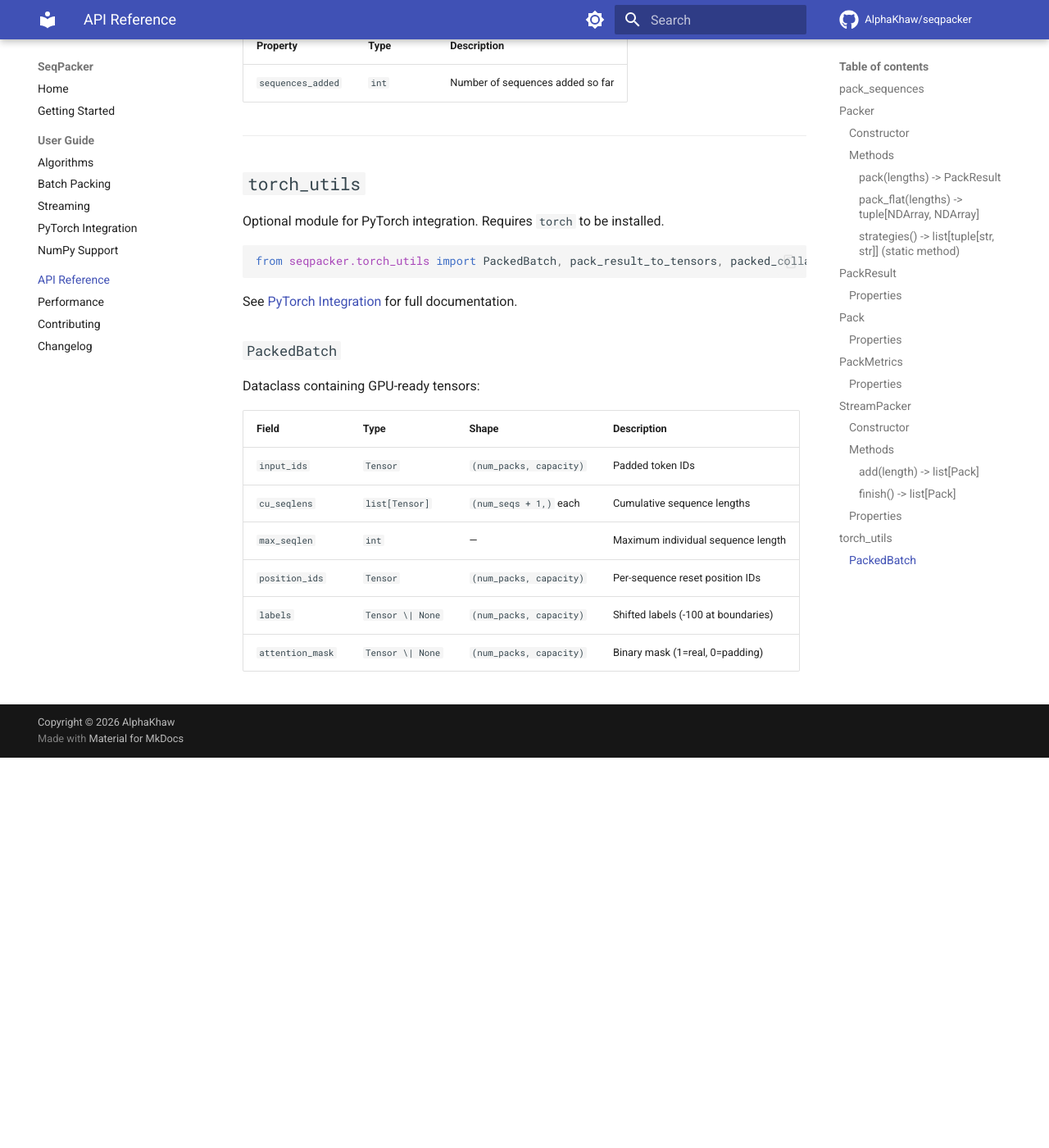
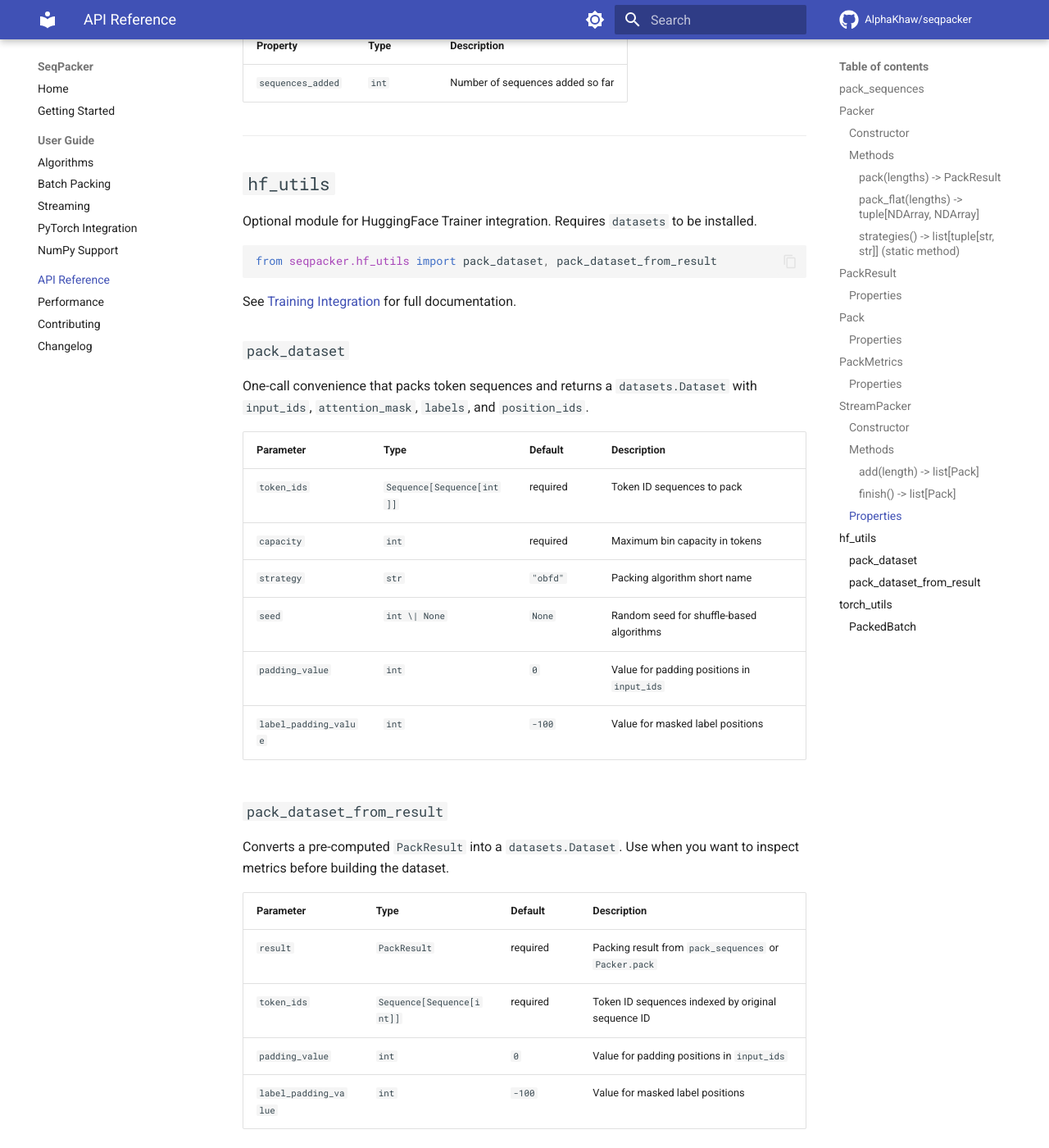
Before and after one commit to AlphaKhaw/seqpacker, an MkDocs documentation site: the page built from docs/api.md, in a window 1280 px wide and 1400 px high, scrolled down 5496 px. Shown: the whole window at 82% size. Built offline with MkDocs 1.6.1 and Material for MkDocs 9.7.7, drawn with Linux system fonts in a browser that asks for light colours; comment, search, counter and statistics services are not loaded; before the commit the page ends 6420 px from its top, so only the background shows below that.

Commit message:
Update site documentation and README on training integration sections

````diff
--- a/docs/api.md
+++ b/docs/api.md
@@ -212,6 +212,42 @@ Flush all remaining open bins and return them as packs. After calling `finish()`
 
 ---
 
+## `hf_utils`
+
+Optional module for HuggingFace Trainer integration. Requires `datasets` to be installed.
+
+```python
+from seqpacker.hf_utils import pack_dataset, pack_dataset_from_result
+```
+
+See [Training Integration](user-guide/training.md#huggingface-trainer) for full documentation.
+
+### `pack_dataset`
+
+One-call convenience that packs token sequences and returns a `datasets.Dataset` with `input_ids`, `attention_mask`, `labels`, and `position_ids`.
+
+| Parameter | Type | Default | Description |
+|-----------|------|---------|-------------|
+| `token_ids` | `Sequence[Sequence[int]]` | required | Token ID sequences to pack |
+| `capacity` | `int` | required | Maximum bin capacity in tokens |
+| `strategy` | `str` | `"obfd"` | Packing algorithm short name |
+| `seed` | `int \| None` | `None` | Random seed for shuffle-based algorithms |
+| `padding_value` | `int` | `0` | Value for padding positions in `input_ids` |
+| `label_padding_value` | `int` | `-100` | Value for masked label positions |
+
+### `pack_dataset_from_result`
+
+Converts a pre-computed `PackResult` into a `datasets.Dataset`. Use when you want to inspect metrics before building the dataset.
+
+| Parameter | Type | Default | Description |
+|-----------|------|---------|-------------|
+| `result` | `PackResult` | required | Packing result from `pack_sequences` or `Packer.pack` |
+| `token_ids` | `Sequence[Sequence[int]]` | required | Token ID sequences indexed by original sequence ID |
+| `padding_value` | `int` | `0` | Value for padding positions in `input_ids` |
+| `label_padding_value` | `int` | `-100` | Value for masked label positions |
+
+---
+
 ## `torch_utils`
 
 Optional module for PyTorch integration. Requires `torch` to be installed.
@@ -220,7 +256,7 @@ Optional module for PyTorch integration. Requires `torch` to be installed.
 from seqpacker.torch_utils import PackedBatch, pack_result_to_tensors, packed_collate_fn
 ```
 
-See [PyTorch Integration](user-guide/pytorch.md) for full documentation.
+See [Training Integration](user-guide/training.md#pytorch-dataloader) for full documentation.
 
 ### `PackedBatch`
 
````
Also changed, not shown: README.md (+20 -2 lines), docs/index.md (+1 -0 lines), docs/user-guide/pytorch.md (deleted, +0 -95 lines), docs/user-guide/training.md (added, +196 -0 lines).
